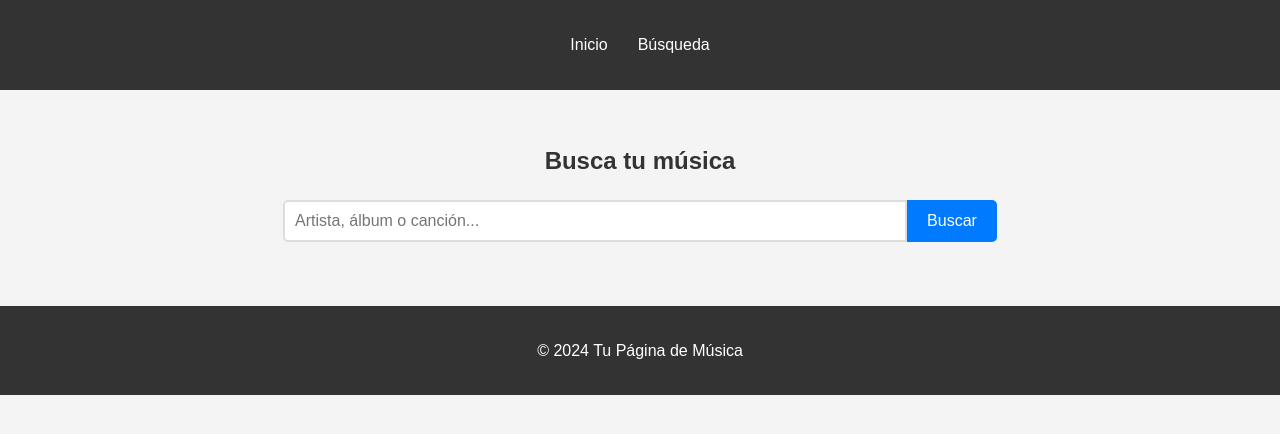
After one commit to SebastianGH20/PROYECTO_FINAL, a Flask app: page /search_page in a window 1280 px wide. The commit adds this page. Shown: the top 434 px of the page. Run offline with Flask 3, Linux system fonts and the light colour scheme.

Commit message:
Actualizado

```diff
--- a/app.py
+++ b/app.py
@@ -38,6 +38,10 @@ def collect_releases(artist_id):
 def index():
     return render_template('index.html')
 
+@app.route('/search_page')
+def search_page():
+    return render_template('search.html')
+
 # Ruta para manejar las búsquedas
 @app.route('/search', methods=['POST'])
 def search():
--- /dev/null
+++ b/static/css/main.css
@@ -0,0 +1,82 @@
+/* Estilos generales */
+body {
+    font-family: 'Arial', sans-serif;
+    line-height: 1.6;
+    color: #333;
+    margin: 0;
+    padding: 0;
+    background-color: #f4f4f4;
+}
+
+header {
+    background-color: #333;
+    color: #fff;
+    padding: 1rem 0;
+}
+
+nav ul {
+    list-style-type: none;
+    padding: 0;
+    display: flex;
+    justify-content: center;
+}
+
+nav ul li {
+    margin: 0 15px;
+}
+
+nav ul li a {
+    color: #fff;
+    text-decoration: none;
+}
+
+main {
+    max-width: 1200px;
+    margin: 0 auto;
+    padding: 2rem;
+}
+
+/* Estilos para la página de inicio */
+.hero {
+    text-align: center;
+    padding: 4rem 0;
+    background-color: #e9e9e9;
+}
+
+.hero h1 {
+    font-size: 3rem;
+    margin-bottom: 1rem;
+}
+
+.cta-button {
+    display: inline-block;
+    background-color: #007bff;
+    color: #fff;
+    padding: 10px 20px;
+    text-decoration: none;
+    border-radius: 5px;
+    font-weight: bold;
+    margin-top: 1rem;
+}
+
+.features {
+    display: flex;
+    justify-content: space-between;
+    margin-top: 3rem;
+}
+
+.feature {
+    flex-basis: 30%;
+    background-color: #fff;
+    padding: 2rem;
+    border-radius: 5px;
+    box-shadow: 0 2px 5px rgba(0,0,0,0.1);
+}
+
+/* Estilos para el pie de página */
+footer {
+    text-align: center;
+    padding: 1rem 0;
+    background-color: #333;
+    color: #fff;
+}
--- /dev/null
+++ b/static/css/search.css
@@ -0,0 +1,49 @@
+.search-container {
+    text-align: center;
+    margin-bottom: 2rem;
+}
+
+#search-form {
+    display: flex;
+    justify-content: center;
+    margin-top: 1rem;
+}
+
+#search-input {
+    width: 50%;
+    padding: 10px;
+    font-size: 1rem;
+    border: 2px solid #ddd;
+    border-radius: 5px 0 0 5px;
+}
+
+#search-form button {
+    padding: 10px 20px;
+    font-size: 1rem;
+    background-color: #007bff;
+    color: #fff;
+    border: none;
+    border-radius: 0 5px 5px 0;
+    cursor: pointer;
+}
+
+.results-container {
+    display: grid;
+    grid-template-columns: repeat(auto-fill, minmax(250px, 1fr));
+    gap: 20px;
+}
+
+.result-card {
+    background-color: #fff;
+    border-radius: 5px;
+    box-shadow: 0 2px 5px rgba(0,0,0,0.1);
+    padding: 1rem;
+}
+
+.result-card h3 {
+    margin-top: 0;
+}
+
+.result-card ul {
+    padding-left: 20px;
+}
--- /dev/null
+++ b/templates/layout.html
@@ -0,0 +1,31 @@
+<!DOCTYPE html>
+<html lang="es">
+<head>
+    <meta charset="UTF-8">
+    <meta name="viewport" content="width=device-width, initial-scale=1.0">
+    <title>{% block title %}Tu Página de Música{% endblock %}</title>
+    <link rel="stylesheet" href="{{ url_for('static', filename='css/main.css') }}">
+    {% block extra_css %}{% endblock %}
+</head>
+<body>
+    <header>
+        <nav>
+            <ul>
+                <li><a href="{{ url_for('index') }}">Inicio</a></li>
+                <li><a href="{{ url_for('search_page') }}">Búsqueda</a></li>
+            </ul>
+        </nav>
+    </header>
+
+    <main>
+        {% block content %}{% endblock %}
+    </main>
+
+    <footer>
+        <p>&copy; 2024 Tu Página de Música</p>
+    </footer>
+
+    <script src="{{ url_for('static', filename='js/main.js') }}"></script>
+    {% block extra_js %}{% endblock %}
+</body>
+</html>
--- /dev/null
+++ b/templates/search.html
@@ -0,0 +1,25 @@
+{% extends "layout.html" %}
+
+{% block title %}Búsqueda - Tu Página de Música{% endblock %}
+
+{% block extra_css %}
+<link rel="stylesheet" href="{{ url_for('static', filename='css/search.css') }}">
+{% endblock %}
+
+{% block content %}
+<section class="search-container">
+    <h1>Busca tu música</h1>
+    <form id="search-form">
+        <input type="text" id="search-input" placeholder="Artista, álbum o canción...">
+        <button type="submit">Buscar</button>
+    </form>
+</section>
+
+<section id="results-container" class="results-container">
+    <!-- Los resultados se cargarán aquí dinámicamente -->
+</section>
+{% endblock %}
+
+{% block extra_js %}
+<script src="{{ url_for('static', filename='js/search.js') }}"></script>
+{% endblock %}
```
Also changed, not shown: data/dataset.csv (deleted, +0 -26 lines), static/js/search.js (added, +45 -0 lines), static/styles.css (deleted, +0 -53 lines), templates/index.html (+25 -19 lines), data/artists.csv (deleted), data/releases.csv (deleted), static/js/main.js (renamed from static/main.js), 1 other file.
